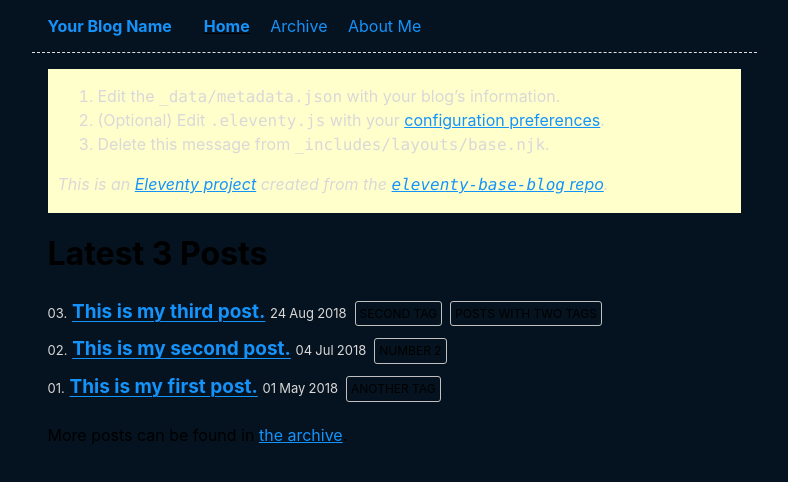
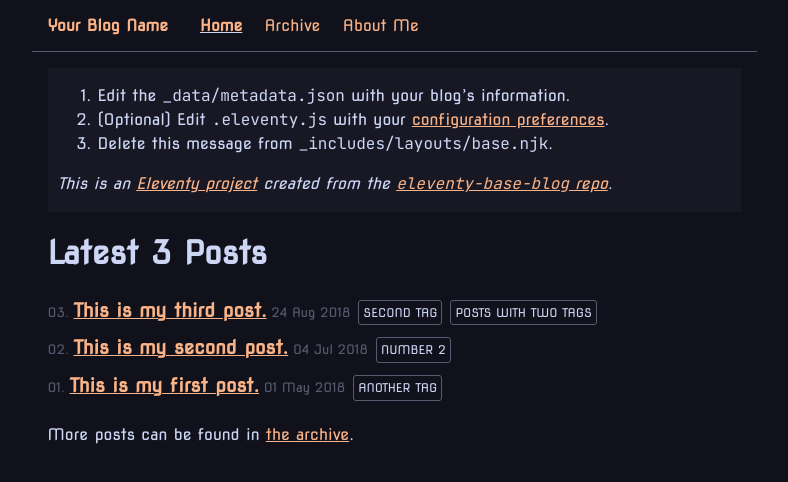
Before and after one commit to anggape/anggape.github.io, an Eleventy site: page index.njk in a window 1280 px wide. Shown: the whole page, without its empty margins (246-1034 px from the left). Built offline with nearby package versions, Linux system fonts and the light colour scheme; Eleventy itself is replaced by a stand-in of ours; files that its build step writes are made by us from their sources.

Commit message:
better everything

```diff
--- a/css/index.css
+++ b/css/index.css
@@ -1,26 +1,14 @@
-/* Defaults */
+@import url('https://fonts.googleapis.com/css2?family=Nova+Square&display=swap');
+@import url('https://fonts.googleapis.com/css2?family=JetBrains+Mono&display=swap');
+
 :root {
-  --font-family: -apple-system, system-ui, sans-serif;
-  --font-family-monospace: Consolas, Menlo, Monaco, Andale Mono WT, Andale Mono,
-    Lucida Console, Lucida Sans Typewriter, DejaVu Sans Mono,
-    Bitstream Vera Sans Mono, Liberation Mono, Nimbus Mono L, Courier New,
-    Courier, monospace;
+  --c0: rgb(17, 17, 27);
+  --c1: rgb(24, 24, 37);
+  --c3: rgb(88, 91, 112);
+  --c4: rgb(250, 179, 135);
+  --c5: rgb(205, 214, 244);
 }
 
-/* Theme colors */
-:root {
-  --color-gray-20: #e0e0e0;
-  --color-gray-50: #c0c0c0;
-  --color-gray-90: #dad8d8;
-
-  /* --text-color is assigned to --color-gray-_ above */
-  --text-color-link: #1493fb;
-  --text-color-link-visited: #a6a6f8;
-
-  --background-color: #05121f;
-}
-
-/* Global stylesheet */
 * {
   box-sizing: border-box;
 }
@@ -29,9 +17,9 @@ html,
 body {
   padding: 0;
   margin: 0;
-  font-family: var(--font-family);
-  color: var(--text-color);
-  background-color: var(--background-color);
+  font-family: 'Nova Square';
+  color: var(--c5);
+  background-color: var(--c0);
   max-width: 725px;
   margin: auto;
 }
@@ -42,18 +30,15 @@ p:last-child {
 p,
 .tmpl-post li,
 img {
-  max-width: 37.5em; /* 600px /16 */
+  max-width: 37.5em;
 }
 p,
 .tmpl-post li {
   line-height: 1.45;
 }
 
-a[href] {
-  color: var(--text-color-link);
-}
-a[href]:visited {
-  color: var(--text-color-link-visited);
+a {
+  color: var(--c4);
 }
 
 main {
@@ -63,7 +48,7 @@ main :first-child {
   margin-top: 0;
 }
 header {
-  border-bottom: 1px dashed var(--color-gray-20);
+  border-bottom: 1px solid var(--c3);
 }
 header:after {
   content: '';
@@ -81,7 +66,7 @@ table th {
 
 pre,
 code {
-  font-family: var(--font-family-monospace);
+  font-family: 'JetBrains Mono', monospace;
   line-height: 1.5;
 }
 pre {
@@ -158,7 +143,7 @@ code {
 .postlist-date,
 .postlist-item:before {
   font-size: 0.8125em; /* 13px /16 */
-  color: var(--color-gray-90);
+  color: var(--c3);
 }
 .postlist-date {
   word-spacing: -0.5px;
@@ -189,8 +174,8 @@ code {
   margin-left: 0.6666666666667em; /* 8px /12 */
   margin-top: 0.5em; /* 6px /12 */
   margin-bottom: 0.5em; /* 6px /12 */
-  color: var(--color-gray-90);
-  border: 1px solid var(--color-gray-50);
+  color: var(--c5);
+  border: 1px solid var(--c3);
   border-radius: 0.25em; /* 3px /12 */
   text-decoration: none;
   line-height: 1.8;
@@ -201,25 +186,15 @@ a[href].post-tag:visited {
 }
 a[href].post-tag:hover,
 a[href].post-tag:focus {
-  background-color: var(--color-gray-20);
+  background-color: var(--c1);
 }
 .postlist-item > .post-tag {
   align-self: center;
 }
 
-/* Infobox */
-:root {
-  --color-infobox: #ffc;
-}
-@media (prefers-color-scheme: dark) {
-  :root {
-    --color-infobox: #082840;
-  }
-}
-
 .infobox {
-  background-color: var(--color-infobox);
-  color: var(--color-gray-90);
+  background-color: var(--c1);
+  color: var(--c5);
   padding: 1em 0.625em; /* 16px 10px /16 */
 }
 .infobox ol:only-child {
```
